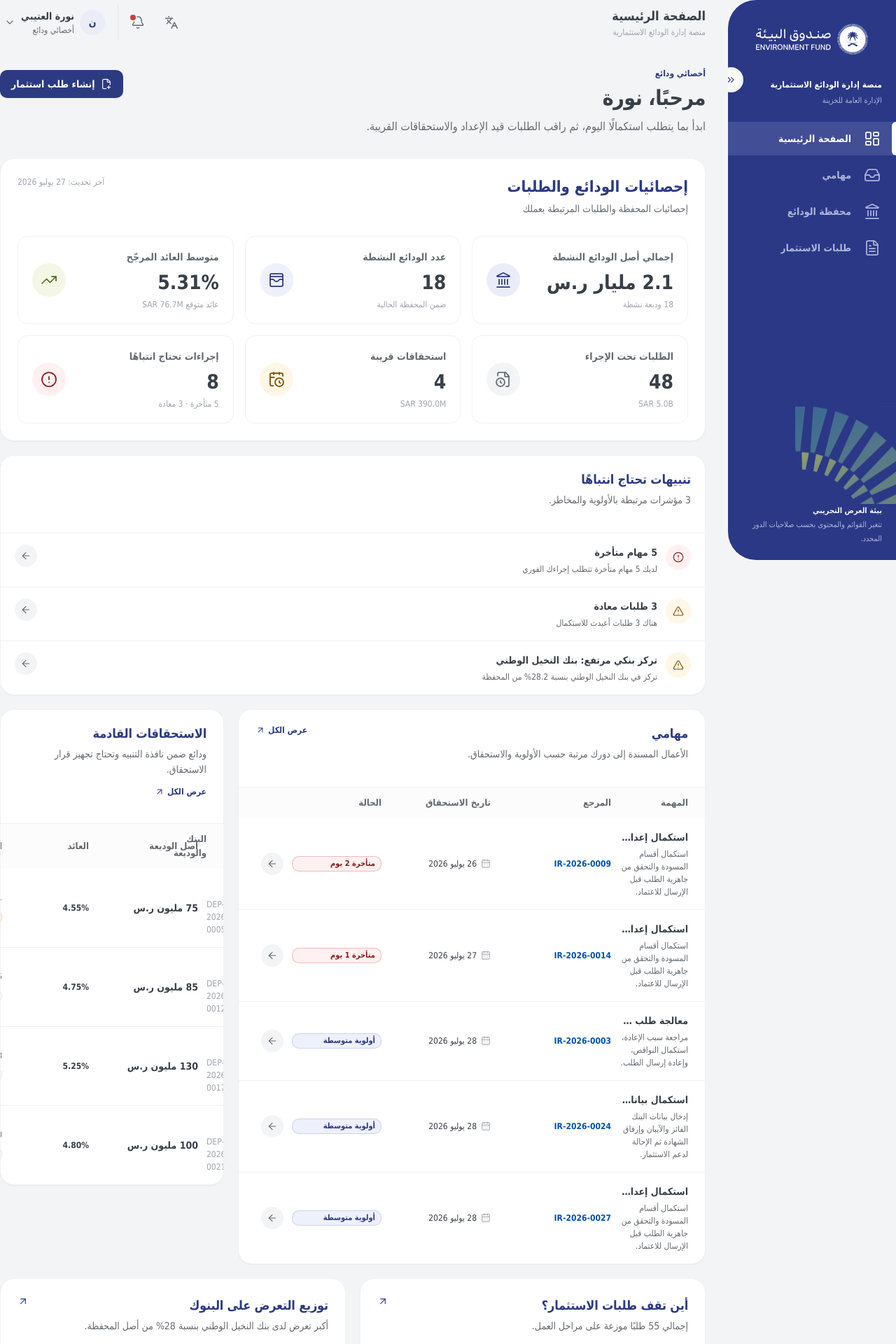
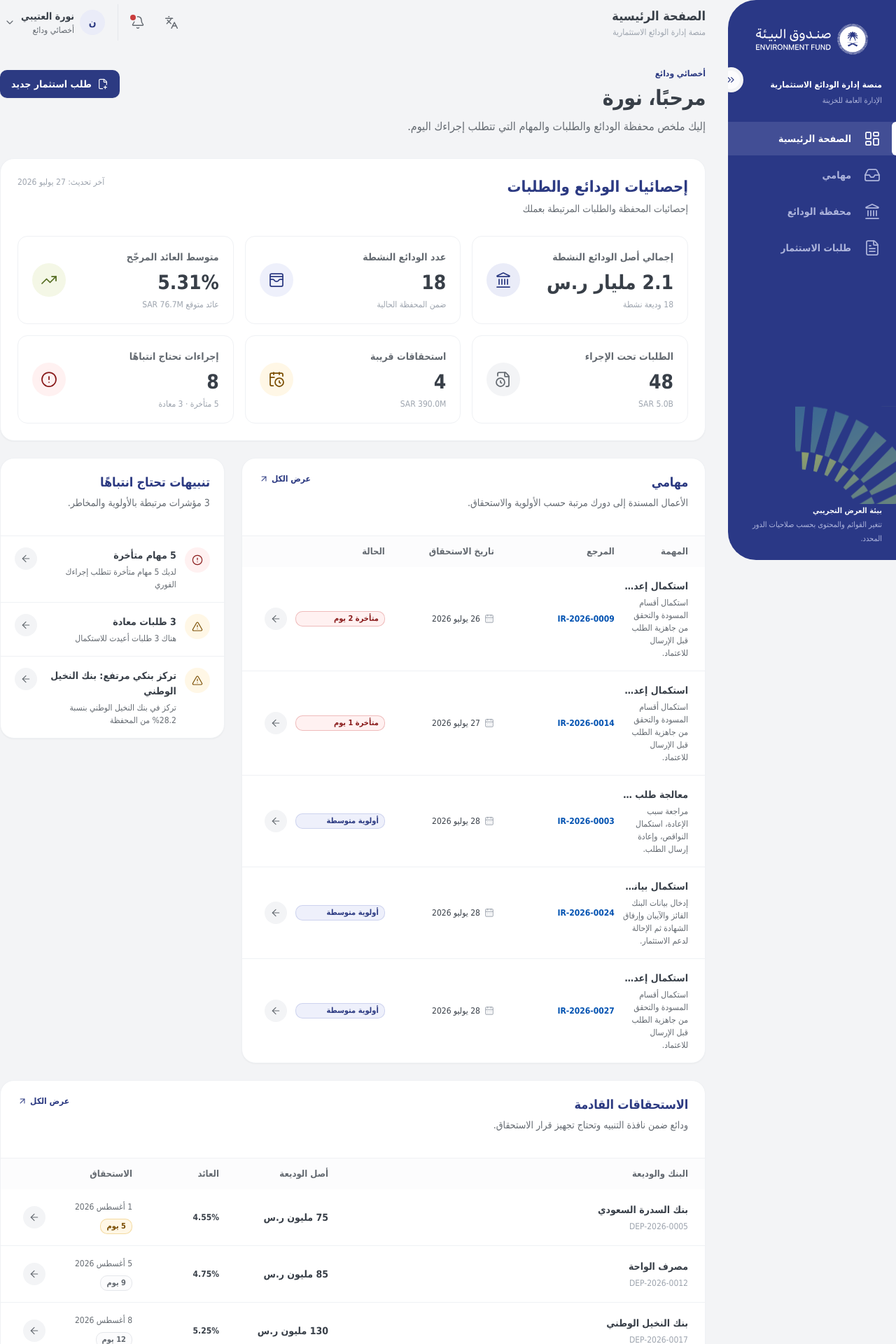
Before and after one commit to faenazi/ef-Deposit-management-prototype, a React (Vite) app in the folder src/: page / in a window 1280 px wide. Shown: the top 1920 px of the page at 70% size. Built offline with nearby package versions, Linux system fonts and the light colour scheme.

Commit message:
style: restructure dashboard around action-first EF layout

```diff
--- a/src/src/features/dashboard/DashboardPage.tsx
+++ b/src/src/features/dashboard/DashboardPage.tsx
@@ -7,6 +7,7 @@ import { Button } from '@/components/ui/Button'
 import { ErrorState } from '@/components/ui/ErrorState'
 import { Skeleton } from '@/components/ui/Skeleton'
 import type { RoleCode } from '@/domain/roles'
+import { cn } from '@/lib/cn'
 import { PageContainer } from '@/layouts/PageContainer'
 import { PageHeader } from '@/layouts/PageHeader'
 import { fetchDashboardSummary, type DashboardSummary } from '@/services/dashboard-service'
@@ -20,17 +21,17 @@ import { UpcomingMaturities } from './UpcomingMaturities'
 
 const roleContext: Record<RoleCode, string> = {
   'deposit-specialist':
-    'ابدأ بما يتطلب استكمالًا اليوم، ثم راقب الطلبات قيد الإعداد والاستحقاقات القريبة.',
+    'إليك ملخص محفظة الودائع والطلبات والمهام التي تتطلب إجراءك اليوم.',
   'treasury-general-manager':
-    'قرارات الاعتماد والتعرض البنكي والاستحقاقات القريبة مرتبة حسب أثرها المالي.',
+    'راجع قرارات الاعتماد والتعرض البنكي والاستحقاقات مرتبة حسب أثرها المالي.',
   'investment-treasury-executive':
-    'موجز تنفيذي للطلبات مرتفعة القيمة، وضع المحفظة، ومؤشرات التركّز والاستحقاق.',
+    'موجز تنفيذي للطلبات مرتفعة القيمة ووضع المحفظة وأهم مؤشرات التركّز والاستحقاق.',
   'investment-support':
     'المراجعات المسندة إليك ونواقص المستندات التي تعيق انتقال الطلبات إلى المالية.',
   'finance-reviewer':
     'الطلبات الجاهزة للمراجعة المالية والقيم المعلقة قبل تنفيذ التحويل.',
   'accounting-executor':
-    'عمليات التحويل المطلوبة والأدلة المحاسبية التي يجب استكمالها قبل تفعيل الوديعة.',
+    'عمليات التحويل والأدلة المحاسبية التي يجب استكمالها قبل تفعيل الوديعة.',
   'system-admin':
     'موجز تشغيلي لبيانات العرض التجريبي وحالة الوصول إلى وحدات المنصة.',
   'read-only-user':
@@ -39,16 +40,13 @@ const roleContext: Record<RoleCode, string> = {
 
 function DashboardSkeleton() {
   return (
-    <div className="space-y-5" aria-label="جارٍ تحميل لوحة المعلومات">
-      <Skeleton className="h-64 rounded-lg" />
-      <div className="grid gap-5 lg:grid-cols-[minmax(0,1.6fr)_minmax(19rem,0.8fr)]">
-        <Skeleton className="h-80 rounded-lg" />
-        <Skeleton className="h-80 rounded-lg" />
+    <div className="space-y-6" aria-label="جارٍ تحميل لوحة المعلومات">
+      <Skeleton className="h-[390px] rounded-xl" />
+      <div className="grid gap-6 lg:grid-cols-[minmax(0,1.55fr)_minmax(19rem,0.75fr)]">
+        <Skeleton className="h-96 rounded-xl" />
+        <Skeleton className="h-96 rounded-xl" />
       </div>
-      <div className="grid gap-5 lg:grid-cols-2">
-        <Skeleton className="h-72 rounded-lg" />
-        <Skeleton className="h-72 rounded-lg" />
-      </div>
+      <Skeleton className="h-80 rounded-xl" />
     </div>
   )
 }
@@ -61,6 +59,7 @@ export function DashboardPage() {
 
   useEffect(() => {
     let mounted = true
+    setLoading(true)
 
     fetchDashboardSummary(role.code)
       .then((data) => {
@@ -92,7 +91,7 @@ export function DashboardPage() {
         primaryAction={
           can('requests.create') ? (
             <Link to="/investment-requests/new">
-              <Button leadingIcon={FilePlus2}>إنشاء طلب استثمار</Button>
+              <Button leadingIcon={FilePlus2}>طلب استثمار جديد</Button>
             </Link>
           ) : undefined
         }
@@ -101,7 +100,7 @@ export function DashboardPage() {
       {loading && <DashboardSkeleton />}
 
       {!loading && error && !summary && (
-        <div className="rounded-lg border border-border-default bg-surface">
+        <div className="rounded-xl border border-divider-soft bg-surface shadow-xs">
           <ErrorState
             title="تعذر تحميل لوحة المعلومات"
             description="لم نتمكن من استرجاع موجز المحفظة والمهام. أعد تحميل الصفحة للمحاولة مرة أخرى."
@@ -110,47 +109,32 @@ export function DashboardPage() {
       )}
 
       {!loading && summary && (
-        <div className="space-y-5">
+        <div className="space-y-6">
           <ExecutiveSummary summary={summary} />
 
-          {summary.exceptions.length > 0 && <Exceptions exceptions={summary.exceptions} />}
+          <div
+            className={cn(
+              'grid items-start gap-6',
+              summary.exceptions.length > 0 &&
+                'lg:grid-cols-[minmax(0,1.55fr)_minmax(19rem,0.75fr)]',
+            )}
+          >
+            <PriorityTasks summary={summary} />
+            {summary.exceptions.length > 0 && <Exceptions exceptions={summary.exceptions} />}
+          </div>
 
-          {summary.roleId === 'investment-treasury-executive' ? (
-            <>
-              <div className="grid items-start gap-5 lg:grid-cols-[minmax(0,1.15fr)_minmax(20rem,0.85fr)]">
-                <PortfolioDistribution summary={summary} />
-                <UpcomingMaturities summary={summary} />
-              </div>
-              <div className="grid items-start gap-5 lg:grid-cols-[minmax(0,1.35fr)_minmax(20rem,0.65fr)]">
-                <PriorityTasks summary={summary} />
-                <RequestPipeline summary={summary} />
-              </div>
-            </>
-          ) : summary.roleId === 'treasury-general-manager' ? (
-            <>
-              <div className="grid items-start gap-5 lg:grid-cols-[minmax(0,1.45fr)_minmax(20rem,0.75fr)]">
-                <PriorityTasks summary={summary} />
-                <PortfolioDistribution summary={summary} />
-              </div>
-              <div className="grid items-start gap-5 lg:grid-cols-2">
-                <UpcomingMaturities summary={summary} />
-                <RequestPipeline summary={summary} />
-              </div>
-            </>
-          ) : (
-            <>
-              <div className="grid items-start gap-5 lg:grid-cols-[minmax(0,1.5fr)_minmax(20rem,0.7fr)]">
-                <PriorityTasks summary={summary} />
-                <UpcomingMaturities summary={summary} />
-              </div>
-              <div className="grid items-start gap-5 lg:grid-cols-2">
-                <RequestPipeline summary={summary} />
-                <PortfolioDistribution summary={summary} />
-              </div>
-            </>
+          <UpcomingMaturities summary={summary} />
+
+          {(summary.roleId === 'investment-treasury-executive' ||
+            summary.roleId === 'treasury-general-manager' ||
+            summary.roleId === 'read-only-user') && (
+            <div className="grid items-start gap-6 lg:grid-cols-2">
+              <PortfolioDistribution summary={summary} />
+              <RequestPipeline summary={summary} />
+            </div>
           )}
 
-          <RecentActivity summary={summary} />
+          {summary.roleId !== 'investment-treasury-executive' && <RecentActivity summary={summary} />}
         </div>
       )}
     </PageContainer>
```
